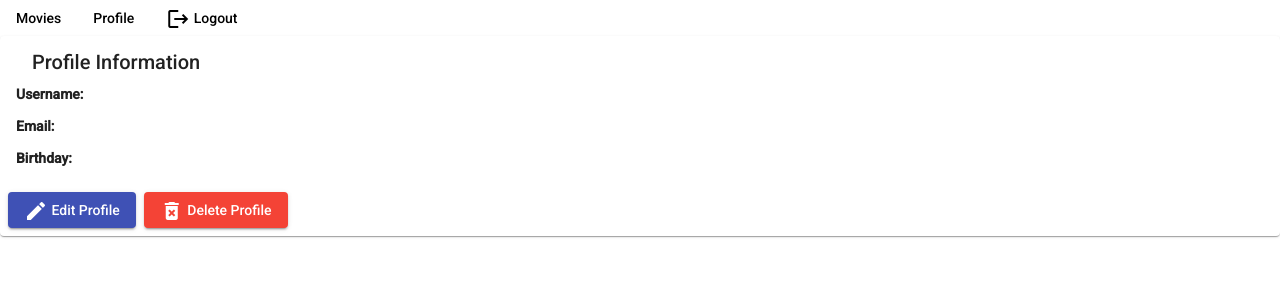
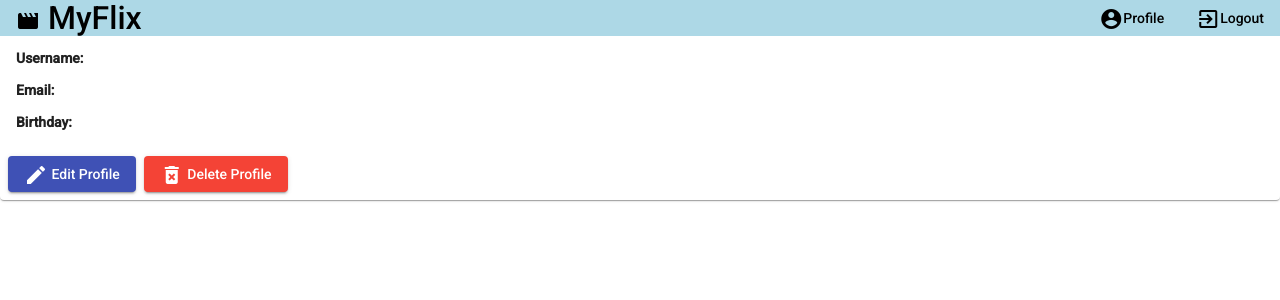
Before and after one commit to jimmychen97/myFlix-Angular-client, an Angular app: page /profile in a window 1280 px wide. Shown: the top 300 px of the page. Built offline with nearby package versions, Linux system fonts and the light colour scheme.

Commit message:
Added styling to navbar

```diff
--- a/src/app/movie-card/movie-card.component.html
+++ b/src/app/movie-card/movie-card.component.html
@@ -1,11 +1,11 @@
 <app-navbar></app-navbar>
-<div style="display: flex;">
+<div class="movie-view" style="display: flex;">
     <mat-card *ngFor="let movie of movies;" style="flex: 1 1 auto;">
         <mat-card-header>
             <mat-card-title>{{movie.Title}}</mat-card-title>
             <mat-card-subtitle>Directed by: {{movie.Director.Name}}</mat-card-subtitle>
         </mat-card-header>
-        <img src={{movie.ImagePath}} alt={{movie.Title}} style="width:500px;" />
+        <img src={{movie.ImagePath}} alt={{movie.Title}} />
         <mat-card-actions>
             <button mat-button (click)="openGenreDialog(movie.Genre.Name, movie.Genre.Description)" color="primary">
                 Genre
--- a/src/app/movie-card/movie-card.component.scss
+++ b/src/app/movie-card/movie-card.component.scss
@@ -0,0 +1,10 @@
+.movie-view {
+  padding: 50px 0;
+}
+
+img {
+  float: left;
+  width: 500px;
+  height: 700px;
+  object-fit: cover;
+}
--- a/src/app/navbar/navbar.component.html
+++ b/src/app/navbar/navbar.component.html
@@ -1,9 +1,16 @@
 <div class="nav-bar">
-    <button mat-button (click)="goToMovies()">Movies</button>
+    <button mat-button (click)="goToMovies()" class="movie-button">
+        <mat-icon>movie</mat-icon> MyFlix
+    </button>
     <span></span>
-    <button mat-button (click)="goToProfile()">Profile</button>
-    <span></span>
-    <button mat-button (click)="logOut()" class="logout-button">
-        <mat-icon>logout</mat-icon> Logout
-    </button>
+    <div class="right-buttons">
+        <button mat-button (click)="goToProfile()" class="profile-button">
+            <mat-icon>account_circle</mat-icon>Profile
+        </button>
+        <span></span>
+        <button mat-button (click)="logOut()" class="logout-button">
+            <mat-icon>exit_to_app</mat-icon>Logout
+        </button>
+    </div>
+
 </div>
--- a/src/app/navbar/navbar.component.scss
+++ b/src/app/navbar/navbar.component.scss
@@ -0,0 +1,23 @@
+.nav-bar {
+  position: fixed;
+  top: 0;
+  z-index: 1;
+  width: 100%;
+  background-color: lightblue;
+}
+
+.movie-button {
+  font-size: 32px;
+}
+
+.profile-button {
+  text-align: right;
+}
+
+.logout-button {
+  text-align: right;
+}
+
+.right-buttons {
+  float: right;
+}
```
